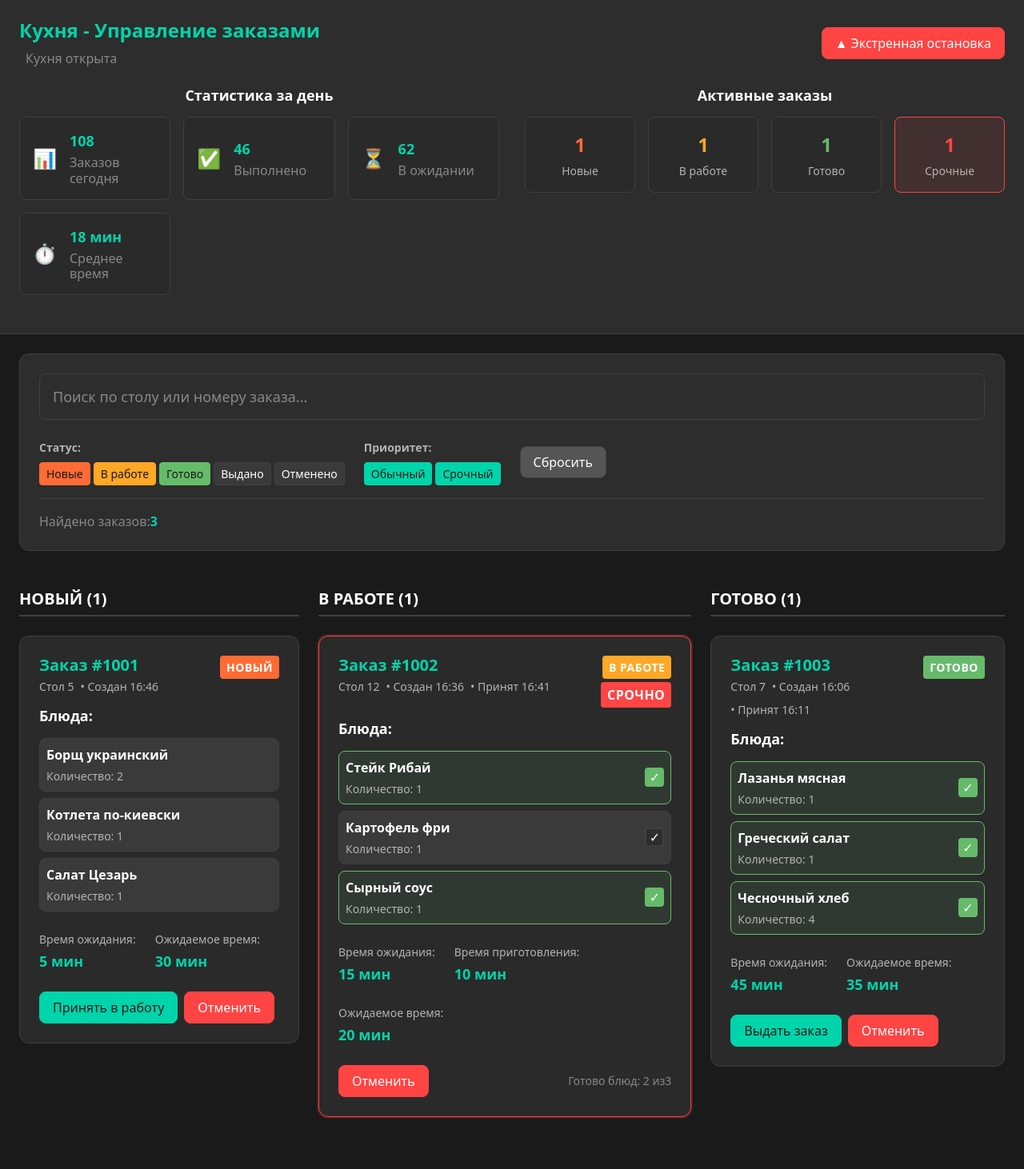
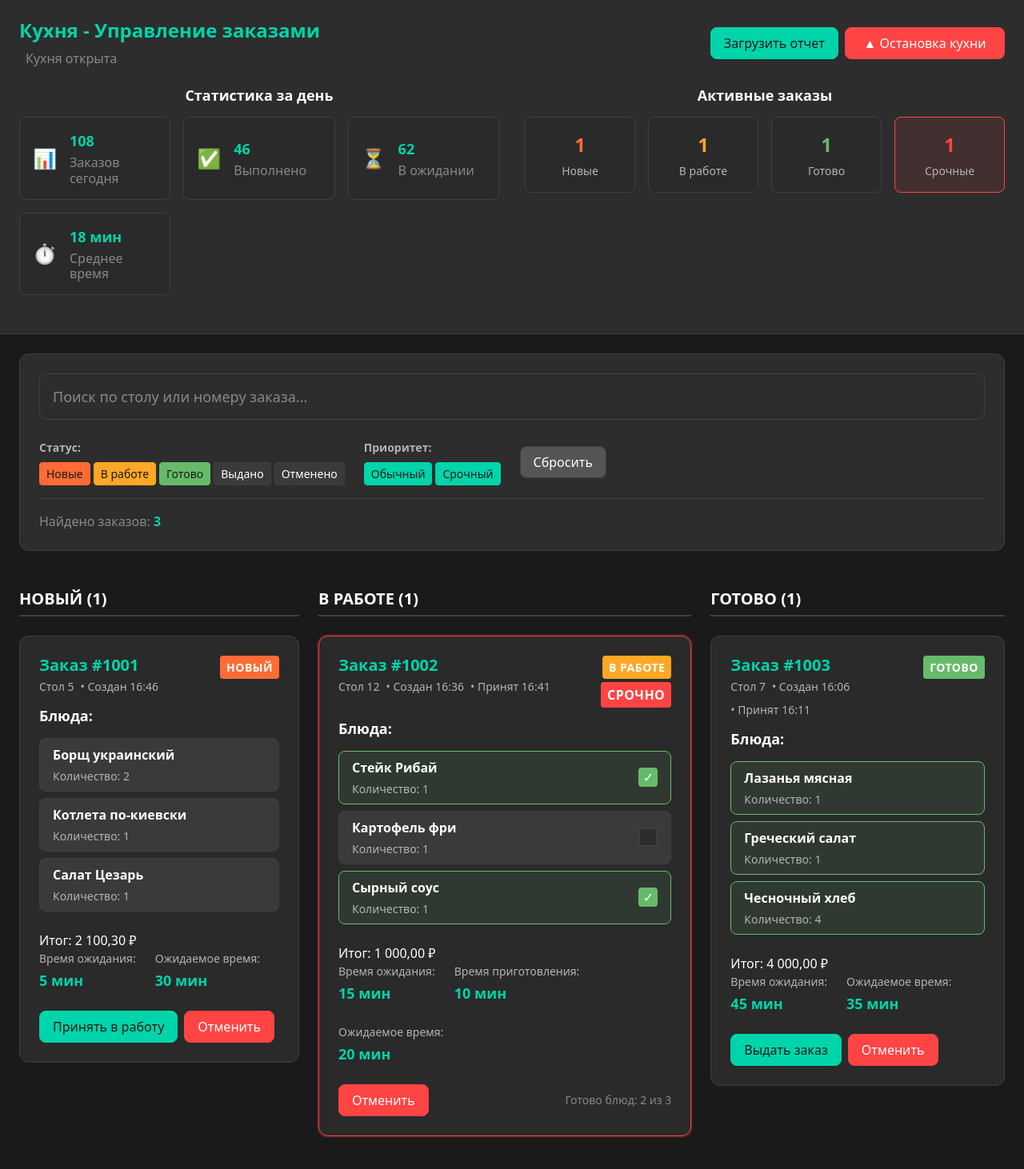
Before and after one commit to CyberCaban/fastart, a React (Vite) app: page / in a window 1280 px wide. Shown: the top 1462 px of the page at 80% size. Built offline with nearby package versions, Linux system fonts and the light colour scheme.

Commit message:
Feat/download
- addded download logs button

```diff
--- a/src/components/DishRow.tsx
+++ b/src/components/DishRow.tsx
@@ -1,4 +1,4 @@
-import { Dish, Order } from "../types";
+import {Dish, Order} from "../types";
 
 export default function DishRow({
                                     dish,
@@ -9,14 +9,12 @@ export default function DishRow({
     order: Order;
     handleDishToggle: (dishId: string, isReady: boolean) => void;
 }) {
-  return (
-    <div key={dish.id} className={`dish-item ${dish.isReady ? "ready" : ""}`}>
+    if (order.status === "В РАБОТЕ") return (
+        <label className={`dish-item ${dish.isReady ? "ready" : ""}`}>
             <div className="dish-info">
                 <span className="dish-name">{dish.name}</span>
                 <span className="dish-quantity">Количество: {dish.quantity}</span>
             </div>
-      {order.status === "В РАБОТЕ" && (
-        <label className="dish-checkbox">
             <input
                 type="checkbox"
                 checked={dish.isReady}
@@ -24,12 +22,16 @@ export default function DishRow({
                     handleDishToggle(dish.id, e.target.checked);
                 }}
             />
-          <span className="checkmark">✓</span>
+            <span className={`${dish.isReady ? "dish-ready" : 'checkmark'}`}>{dish.isReady ? "✓" : " "}</span>
         </label>
-      )}
-      {order.status !== "В РАБОТЕ" && dish.isReady && (
-        <div className="dish-ready">✓</div>
-      )}
+    );
+
+    return (
+        <div key={dish.id} className={`dish-item ${dish.isReady ? "ready" : ""}`}>
+            <div className="dish-info">
+                <span className="dish-name">{dish.name}</span>
+                <span className="dish-quantity">Количество: {dish.quantity}</span>
+            </div>
         </div>
     );
 }
--- a/src/components/Header.tsx
+++ b/src/components/Header.tsx
@@ -1,12 +1,13 @@
 import React from "react";
-import { useOrderStore } from "../store/orderStore";
-import { socketService } from "../services/socketService";
+import {useOrderStore} from "../store/orderStore";
+import {socketService} from "../services/socketService";
 
 const Header: React.FC = () => {
     const {
         stats,
         socketConnected,
         getActiveOrders,
+        orders,
     } = useOrderStore();
 
     const handleEmergencyStop = () => {
@@ -49,6 +50,34 @@ const Header: React.FC = () => {
         (order) => order.priority === "СРОЧНЫЙ"
     ).length;
 
+    const downloadLogs = () => {
+        const exportObject = {
+            stats, orders: orders.map(({
+                                           id,
+                                           actualTime,
+                                           status,
+                                           dishes,
+                                           price,
+                                       }) => ({
+                id,
+                price,
+                actualTime,
+                dishes: dishes.map(({id, price, name, quantity}) => ({
+                    id, price,
+                    name,
+                    quantity,
+                })),
+                status,
+            }))
+        }
+        const filename = `statistics-${new Date().toISOString()}.json`
+        const blob = new File([JSON.stringify(exportObject)], filename)
+        const a = document.createElement('a')
+        a.href = URL.createObjectURL(blob)
+        a.download = filename
+        a.click()
+    }
+
     return (
         <header className="header">
             <div className="header__top">
@@ -57,19 +86,27 @@ const Header: React.FC = () => {
                     <div className="header__status">
                         <div
                             className="status-indicator"
-              style={{ backgroundColor: getStatusColor() }}
+                            style={{backgroundColor: getStatusColor()}}
                         />
                         <span className="text-muted">{getStatusText()}</span>
                     </div>
                 </div>
 
+                <div className="header__subtitle">
+                    <button
+                        className="btn-primary"
+                        onClick={downloadLogs}
+                    >
+                        Загрузить отчет
+                    </button>
                     <button
                         className={`btn-danger ${!stats.isKitchenOpen ? "btn-primary" : ""}`}
                         onClick={handleEmergencyStop}
-          style={{ minWidth: "200px" }}
+                        style={{minWidth: "200px"}}
                     >
-          {stats.isKitchenOpen ? "▲ Экстренная остановка" : "▶ Открыть кухню"}
+                        {stats.isKitchenOpen ? "▲ Остановка кухни" : "▶ Открыть кухню"}
                     </button>
+                </div>
             </div>
 
             <div className="header__stats">
@@ -121,7 +158,7 @@ const Header: React.FC = () => {
                         <div className="active-stat">
               <span
                   className="active-stat__value"
-                style={{ color: "var(--status-new)" }}
+                  style={{color: "var(--status-new)"}}
               >
                 {newOrders}
               </span>
@@ -130,7 +167,7 @@ const Header: React.FC = () => {
                         <div className="active-stat">
               <span
                   className="active-stat__value"
-                style={{ color: "var(--status-in-progress)" }}
+                  style={{color: "var(--status-in-progress)"}}
               >
                 {inProgressOrders}
               </span>
@@ -139,7 +176,7 @@ const Header: React.FC = () => {
                         <div className="active-stat">
               <span
                   className="active-stat__value"
-                style={{ color: "var(--status-ready)" }}
+                  style={{color: "var(--status-ready)"}}
               >
                 {readyOrders}
               </span>
@@ -149,7 +186,7 @@ const Header: React.FC = () => {
                             <div className="active-stat urgent">
                 <span
                     className="active-stat__value"
-                  style={{ color: "var(--priority-urgent)" }}
+                    style={{color: "var(--priority-urgent)"}}
                 >
                   {urgentOrders}
                 </span>
--- a/src/components/KitchenApp.css
+++ b/src/components/KitchenApp.css
@@ -18,6 +18,12 @@
 .header__title {
     display: flex;
     flex-direction: column;
+    gap: var(--spacing-sm);
+}
+
+.header__subtitle {
+    display: flex;
+    flex-direction: row;
     gap: var(--spacing-sm);
 }
 
@@ -309,7 +315,9 @@
     display: flex;
     justify-content: space-between;
     align-items: center;
-    padding: var(--spacing-sm);
+    padding: var(--spacing-sm) var(--spacing-md);
+    cursor: pointer;
+    user-select: none;
     background-color: var(--bg-tertiary);
     border-radius: var(--radius-md);
     border: 1px solid var(--border-primary);
@@ -337,12 +345,7 @@
     color: var(--text-secondary);
 }
 
-.dish-checkbox {
-    position: relative;
-    cursor: pointer;
-}
-
-.dish-checkbox input {
+.dish-item input {
     position: absolute;
     opacity: 0;
     cursor: pointer;
@@ -360,13 +363,20 @@
     transition: all 0.2s ease;
 }
 
-.dish-checkbox input:checked ~ .checkmark {
+.checkmark:after {
+    content: "";
+    display: none;
+}
+
+.dish-item input:checked ~ .checkmark:after {
     background-color: var(--status-ready);
     border-color: var(--status-ready);
     color: white;
+    content: '✓';
 }
 
 .dish-ready {
+    user-select: none;
     display: flex;
     align-items: center;
     justify-content: center;
--- a/src/components/OrderCard.tsx
+++ b/src/components/OrderCard.tsx
@@ -1,15 +1,15 @@
 import React from "react";
-import { Order, OrderStatus } from "../types";
-import { useOrderStore } from "../store/orderStore";
-import { socketService } from "../services/socketService";
+import {Order, OrderStatus} from "../types";
+import {useOrderStore} from "../store/orderStore";
+import {socketService} from "../services/socketService";
 import DishRow from "./DishRow";
 
 interface OrderCardProps {
     order: Order;
 }
 
-const OrderCard: React.FC<OrderCardProps> = ({ order }) => {
-  const { updateOrder } = useOrderStore();
+const OrderCard: React.FC<OrderCardProps> = ({order}) => {
+    const {updateOrder} = useOrderStore();
 
     const getStatusColor = (status: OrderStatus): string => {
         switch (status) {
@@ -104,7 +104,10 @@ const OrderCard: React.FC<OrderCardProps> = ({ order }) => {
     const canCancel = ["НОВЫЙ", "В РАБОТЕ", "ГОТОВО"].includes(order.status);
 
     const allDishesReady = order.dishes.every((dish) => dish.isReady);
-
+    const formatPrice = (price: number) => {
+        const formatter = new Intl.NumberFormat("ru-RU", {style: "currency", currency: "RUB"})
+        return formatter.format(price);
+    }
     return (
         <div
             className={`order-card ${order.priority === "СРОЧНЫЙ" ? "urgent" : ""}`}
@@ -128,7 +131,7 @@ const OrderCard: React.FC<OrderCardProps> = ({ order }) => {
                 <div className="order-status">
                     <div
                         className={`status-badge ${getStatusClass(order.status)}`}
-            style={{ backgroundColor: getStatusColor(order.status) }}
+                        style={{backgroundColor: getStatusColor(order.status)}}
                     >
                         {order.status}
                     </div>
@@ -151,6 +154,10 @@ const OrderCard: React.FC<OrderCardProps> = ({ order }) => {
                             />
                         ))}
                     </div>
+                </div>
+
+                <div className="order-price">
+                    Итог: {formatPrice(order.price)}
                 </div>
 
                 <div className="order-timing">
@@ -208,8 +215,7 @@ const OrderCard: React.FC<OrderCardProps> = ({ order }) => {
                 {order.status === "В РАБОТЕ" && !allDishesReady && (
                     <div className="progress-info">
             <span className="text-muted">
-              Готово блюд: {order.dishes.filter((d) => d.isReady).length} из
-              {order.dishes.length}
+              Готово блюд: {order.dishes.filter((d) => d.isReady).length} из {order.dishes.length}
             </span>
                     </div>
                 )}
--- a/src/data/mockData.ts
+++ b/src/data/mockData.ts
@@ -4,6 +4,7 @@ import { Order, KitchenStats, Dish } from "../types";
 export const mockDishes: Dish[] = [
   {
     id: "1",
+      price: 229,
     name: "Борщ украинский",
     quantity: 2,
     isReady: false,
@@ -12,6 +13,7 @@ export const mockDishes: Dish[] = [
   },
   {
     id: "2",
+      price: 149,
     name: "Котлета по-киевски",
     quantity: 1,
     isReady: false,
@@ -20,6 +22,7 @@ export const mockDishes: Dish[] = [
   },
   {
     id: "3",
+      price: 250,
     name: "Салат Цезарь",
     quantity: 1,
     isReady: false,
@@ -28,6 +31,7 @@ export const mockDishes: Dish[] = [
   },
   {
     id: "4",
+      price: 499,
     name: "Стейк Рибай",
     quantity: 1,
     isReady: false,
@@ -36,6 +40,7 @@ export const mockDishes: Dish[] = [
   },
   {
     id: "5",
+      price: 125,
     name: "Картофель фри",
     quantity: 1,
     isReady: false,
@@ -44,6 +49,7 @@ export const mockDishes: Dish[] = [
   },
   {
     id: "6",
+      price: 79,
     name: "Сырный соус",
     quantity: 1,
     isReady: false,
@@ -52,6 +58,7 @@ export const mockDishes: Dish[] = [
   },
   {
     id: "7",
+      price: 429,
     name: "Лазанья мясная",
     quantity: 1,
     isReady: false,
@@ -60,6 +67,7 @@ export const mockDishes: Dish[] = [
   },
   {
     id: "8",
+      price: 329,
     name: "Греческий салат",
     quantity: 1,
     isReady: false,
@@ -68,6 +76,7 @@ export const mockDishes: Dish[] = [
   },
   {
     id: "9",
+      price: 150,
     name: "Чесночный хлеб",
     quantity: 4,
     isReady: false,
@@ -76,6 +85,7 @@ export const mockDishes: Dish[] = [
   },
   {
     id: "10",
+      price: 469,
     name: "Пицца Маргарита",
     quantity: 2,
     isReady: false,
@@ -84,6 +94,7 @@ export const mockDishes: Dish[] = [
   },
   {
     id: "11",
+      price: 150,
     name: "Паста Карбонара",
     quantity: 2,
     isReady: false,
@@ -96,6 +107,7 @@ export const mockDishes: Dish[] = [
 export const mockOrders: Order[] = [
   {
     id: "1",
+    price: 2100.3,
     orderNumber: "1001",
     tableNumber: 5,
     status: "НОВЫЙ",
@@ -103,6 +115,7 @@ export const mockOrders: Order[] = [
     dishes: [
       {
         id: "1",
+          price: 150,
         name: "Борщ украинский",
         quantity: 2,
         isReady: false,
@@ -110,6 +123,7 @@ export const mockOrders: Order[] = [
       },
       {
         id: "2",
+          price: 499,
         name: "Котлета по-киевски",
         quantity: 1,
         isReady: false,
@@ -117,6 +131,7 @@ export const mockOrders: Order[] = [
       },
       {
         id: "3",
+          price: 329,
         name: "Салат Цезарь",
         quantity: 1,
         isReady: false,
@@ -129,6 +144,7 @@ export const mockOrders: Order[] = [
   },
   {
     id: "2",
+    price: 1000,
     orderNumber: "1002",
     tableNumber: 12,
     status: "В РАБОТЕ",
@@ -136,6 +152,7 @@ export const mockOrders: Order[] = [
     dishes: [
       {
         id: "4",
+          price: 204,
         name: "Стейк Рибай",
         quantity: 1,
         isReady: true,
@@ -143,6 +160,7 @@ export const mockOrders: Order[] = [
       },
       {
         id: "5",
+          price: 945,
         name: "Картофель фри",
         quantity: 1,
         isReady: false,
@@ -150,6 +168,7 @@ export const mockOrders: Order[] = [
       },
       {
         id: "6",
+          price: 125,
         name: "Сырный соус",
         quantity: 1,
         isReady: true,
@@ -163,6 +182,7 @@ export const mockOrders: Order[] = [
   },
   {
     id: "3",
+    price: 4000,
     orderNumber: "1003",
     tableNumber: 7,
     status: "ГОТОВО",
@@ -170,6 +190,7 @@ export const mockOrders: Order[] = [
     dishes: [
       {
         id: "7",
+          price: 241,
         name: "Лазанья мясная",
         quantity: 1,
         isReady: true,
@@ -177,6 +198,7 @@ export const mockOrders: Order[] = [
       },
       {
         id: "8",
+          price: 353,
         name: "Греческий салат",
         quantity: 1,
         isReady: true,
@@ -184,6 +206,7 @@ export const mockOrders: Order[] = [
       },
       {
         id: "9",
+          price: 150,
         name: "Чесночный хлеб",
         quantity: 4,
         isReady: true,
@@ -199,6 +222,7 @@ export const mockOrders: Order[] = [
   },
   {
     id: "4",
+    price: 4679,
     orderNumber: "1004",
     tableNumber: 3,
     status: "ВЫДАНО",
@@ -206,6 +230,7 @@ export const mockOrders: Order[] = [
     dishes: [
       {
         id: "10",
+          price: 325,
         name: "Пицца Маргарита",
         quantity: 2,
         isReady: true,
@@ -222,6 +247,7 @@ export const mockOrders: Order[] = [
   },
   {
     id: "5",
+    price: 463.6,
     orderNumber: "1005",
     tableNumber: 8,
     status: "ОТМЕНЕНО",
@@ -229,6 +255,7 @@ export const mockOrders: Order[] = [
     dishes: [
       {
         id: "11",
+          price: 450,
         name: "Паста Карбонара",
         quantity: 2,
         isReady: false,
@@ -272,9 +299,11 @@ export const generateRandomOrder = (): Order => {
     tableNumbers[Math.floor(Math.random() * tableNumbers.length)];
   const orderNumber =
     orderNumbers[Math.floor(Math.random() * orderNumbers.length)];
+  const price = randomDishes.reduce((a,b) => a + b.price, 0);
 
   return {
     id: `order_${Date.now()}`,
+    price,
     orderNumber,
     tableNumber,
     status: "НОВЫЙ",
--- a/src/services/socketService.ts
+++ b/src/services/socketService.ts
@@ -2,11 +2,12 @@ import { io, Socket } from "socket.io-client";
 import type { Order, KitchenStats, SocketEvents } from "../types";
 import { useOrderStore } from "../store/orderStore";
 
+const ONE_SECOND = 1000;
 class SocketService {
   private socket: Socket<SocketEvents> | null = null;
   private reconnectAttempts = 0;
   private maxReconnectAttempts = 5;
-  private reconnectDelay = 1000; // 1 second
+  private reconnectDelay = ONE_SECOND;
   private isConnecting = false;
 
   connect(url: string = "ws://localhost:3001"): Promise<void> {
@@ -61,7 +62,6 @@ class SocketService {
           store.setSocketConnected(false);
 
           if (reason === "io server disconnect") {
-            // Server disconnected, try to reconnect
             this.handleReconnect();
           }
         });
@@ -78,46 +78,38 @@ class SocketService {
 
     const store = useOrderStore.getState();
 
-    // Handle new orders
     this.socket.on("order:new", (order: Order) => {
       console.log("New order received:", order);
       store.addOrder(order);
 
-      // Play notification sound for new orders
       this.playNotificationSound();
 
-      // Show browser notification if permission granted
       this.showBrowserNotification(
         `Новый заказ #${order.orderNumber}`,
         `Стол ${order.tableNumber}`
       );
     });
 
-    // Handle order updates
     this.socket.on("order:updated", (order: Order) => {
       console.log("Order updated:", order);
       store.updateOrder(order.id, order);
     });
 
-    // Handle order deletion
     this.socket.on("order:deleted", (orderId: string) => {
       console.log("Order deleted:", orderId);
       store.removeOrder(orderId);
     });
 
-    // Handle stats updates
     this.socket.on("stats:updated", (stats: KitchenStats) => {
       console.log("Stats updated:", stats);
       store.setStats(stats);
     });
 
-    // Handle kitchen status
     this.socket.on("kitchen:status", (isOpen: boolean) => {
       console.log("Kitchen status:", isOpen);
       store.setStats({ ...store.stats, isKitchenOpen: isOpen });
     });
 
-    // Handle errors
     this.socket.on("error", (error: { message: string; code?: string }) => {
       console.error("Socket error:", error);
       store.setError(`Ошибка сервера: ${error.message}`);
@@ -142,12 +134,10 @@ class SocketService {
 
     setTimeout(() => {
       this.connect().catch(() => {
-        // Reconnection failed, will be handled by handleReconnect
       });
     }, delay);
   }
 
-  // Order actions
   acceptOrder(orderId: string): void {
     const isDev = import.meta.env.DEV;
 
@@ -262,7 +252,6 @@ class SocketService {
 
   private playNotificationSound(): void {
     try {
-      // Create a simple beep sound using Web Audio API
       const audioContext = new (window.AudioContext ||
         (window as unknown as { webkitAudioContext: typeof AudioContext })
           .webkitAudioContext)();
@@ -329,6 +318,5 @@ class SocketService {
   }
 }
 
-// Export singleton instance
 export const socketService = new SocketService();
 export default socketService;
```
Also changed, not shown: src/components/OrderFilters.tsx (+3 -19 lines), src/store/orderStore.ts (+6 -12 lines), src/types/index.ts (+11 -16 lines), 1 other file (tests, documents, lock files or other folders). Lines whose indentation alone changed are shown as unchanged.
